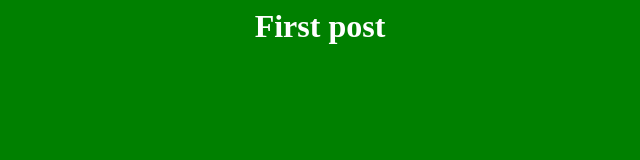
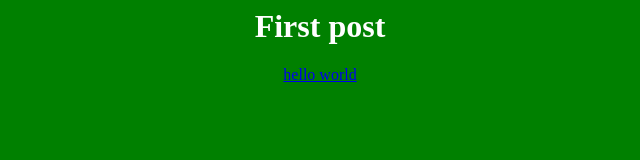
Before and after one commit to solguud/test, a plain HTML site: page index.html in a window 1280 px wide. Shown: the full height of the page, 320-960 px from the left. Drawn offline with Linux system fonts and the light colour scheme.

Commit message:
Update index.html

```diff
--- a/index.html
+++ b/index.html
@@ -11,7 +11,7 @@
     </h1>
 
     <p>
-      <a href="https://solguud.github.io/helloworld.html"></a>
+      <a href="https://solguud.github.io/helloworld.html">hello world</a>
     </p>
 
   </body>
```
